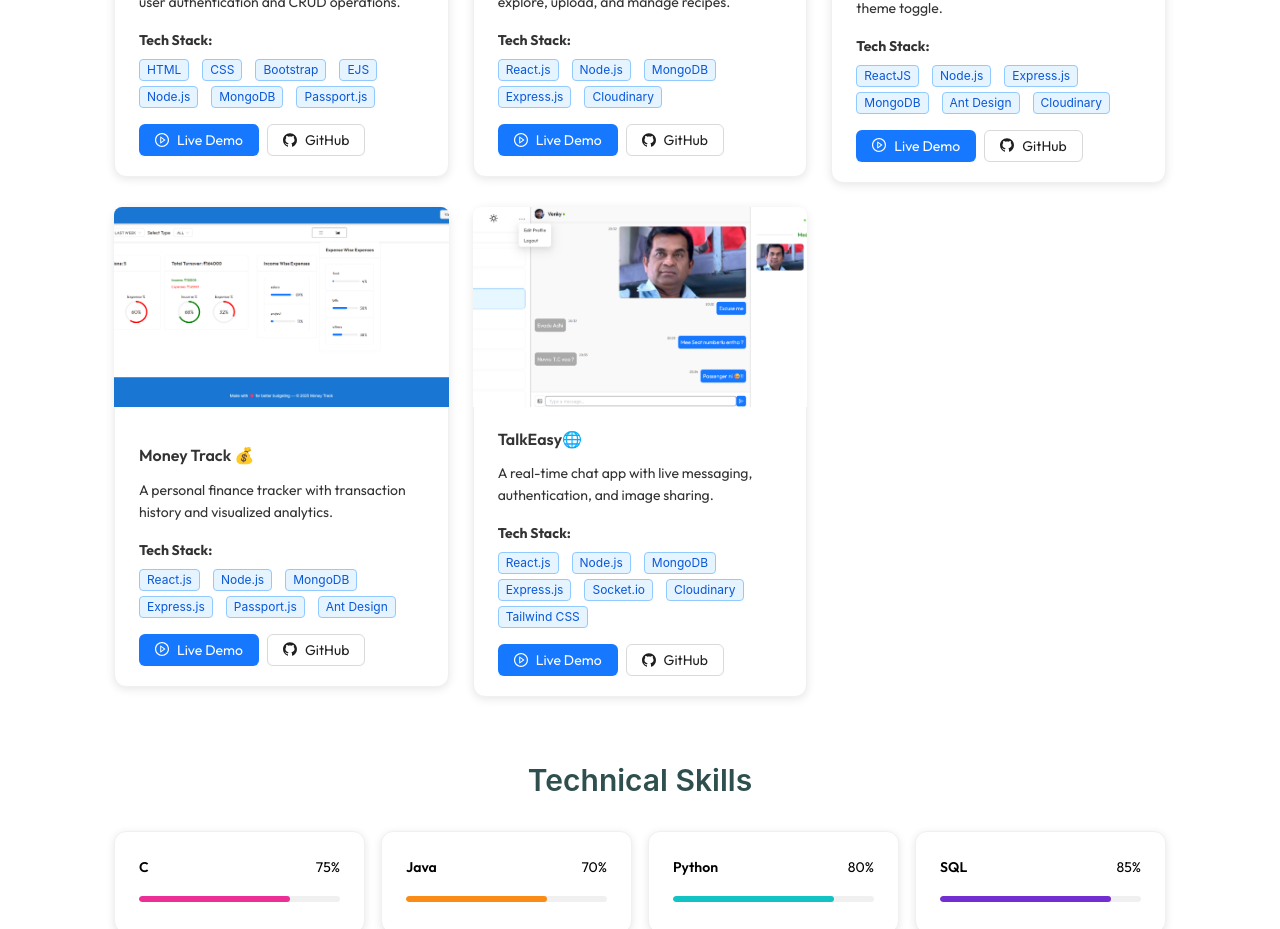
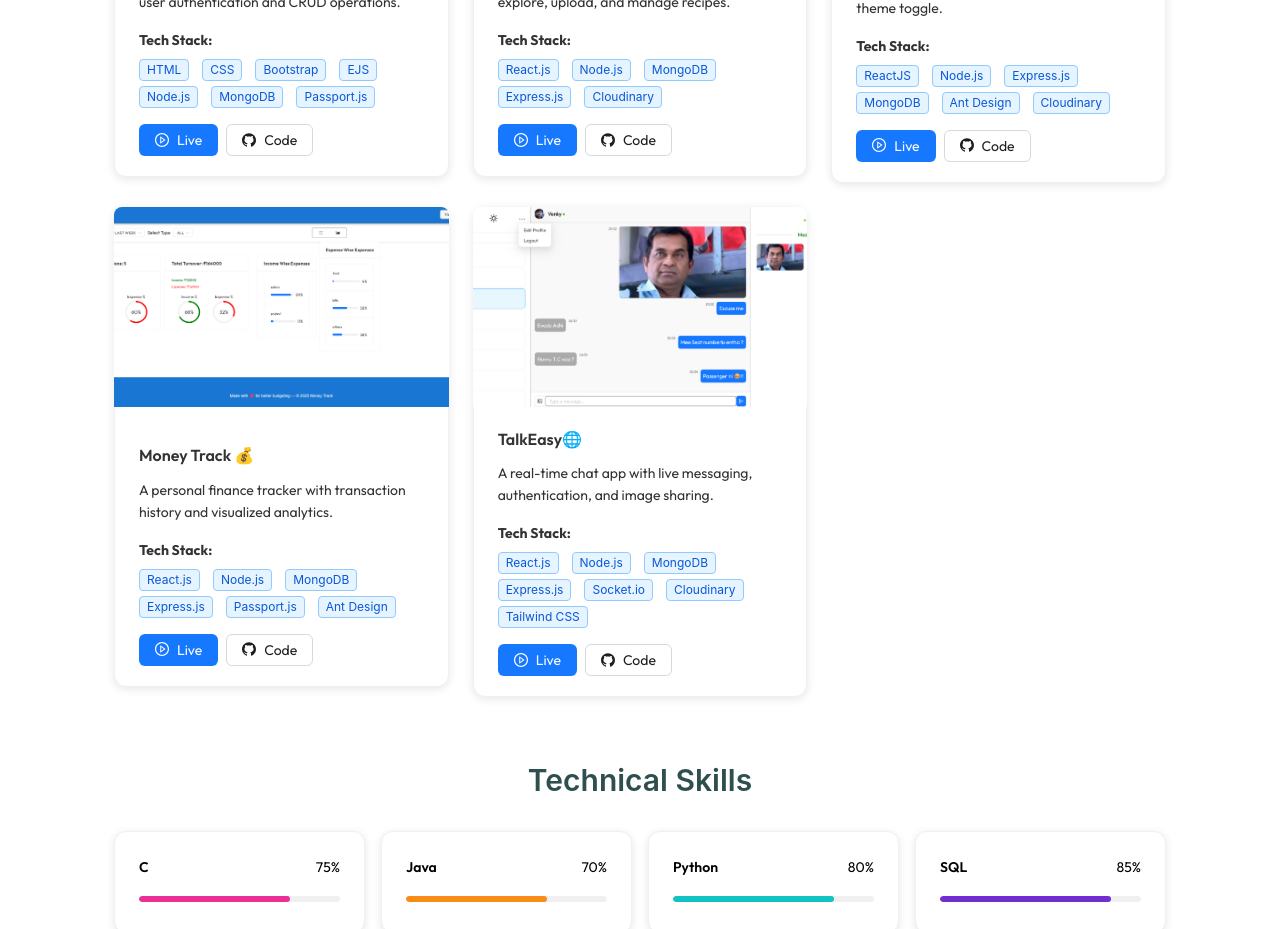
Before and after one commit to sathwikpedapati/portfolio, a React (Create React App) app: page / in a window 1280 px wide. Shown: the part 1580-2509 px from the top of the page. Built offline with nearby package versions, Linux system fonts and the light colour scheme.

Commit message:
Update Projects.js

```diff
--- a/src/components/Projects.js
+++ b/src/components/Projects.js
@@ -113,7 +113,7 @@ const Projects = ({ theme }) => {
                         icon={<PlayCircleOutlined />}
                         style={{ textDecoration: 'none' }}
                       >
-                        Live Demo
+                        Live
                       </Button>
                       <Button
                         type="default"
@@ -122,7 +122,7 @@ const Projects = ({ theme }) => {
                         icon={<GithubOutlined />}
                         style={{ textDecoration: 'none' }}
                       >
-                        GitHub
+                        Code
                       </Button>
                     </div>
                   </div>
```
